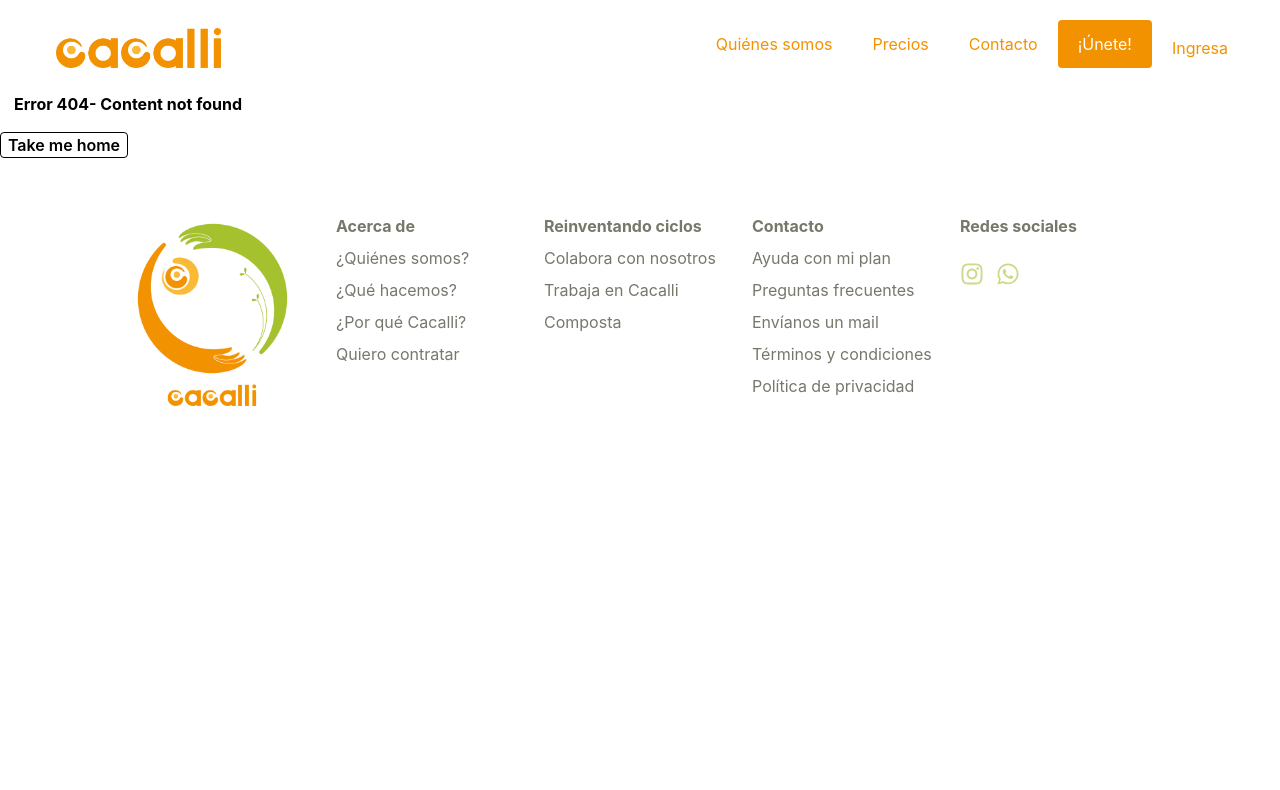
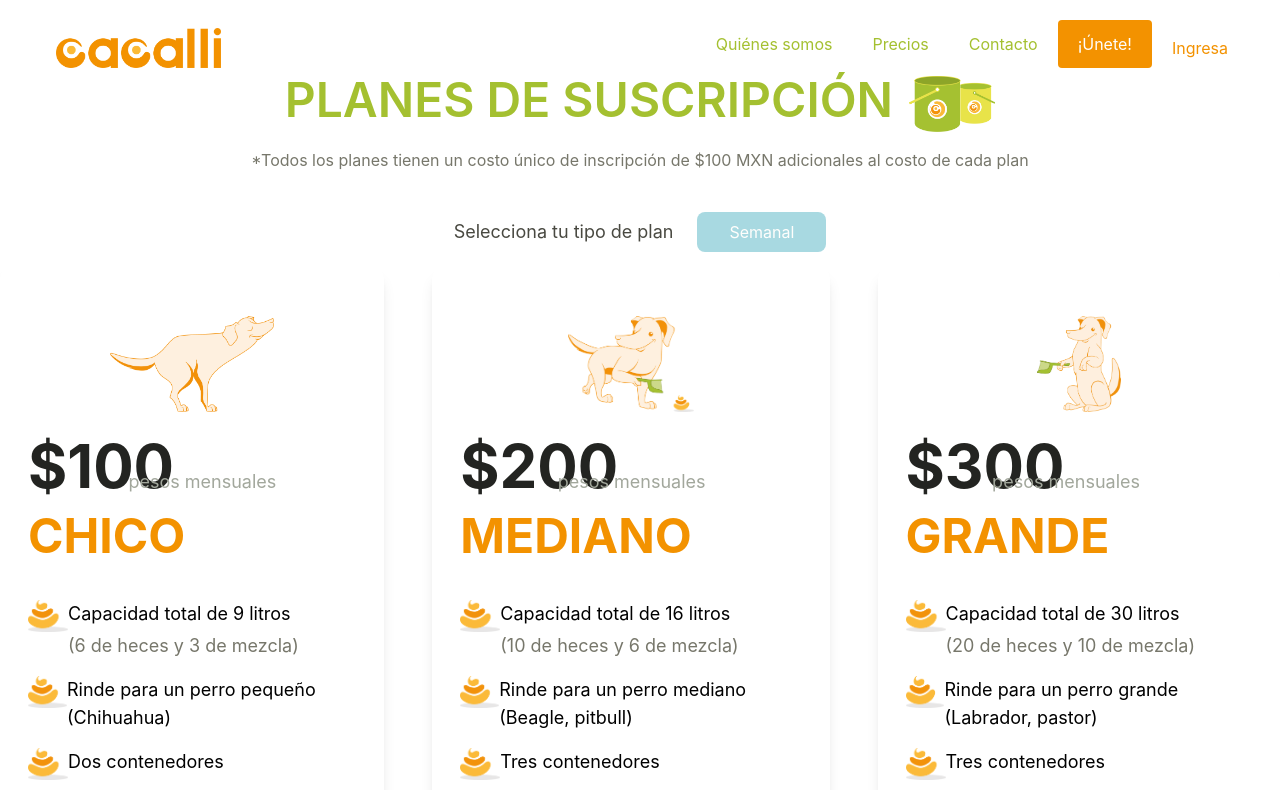
Before and after one commit to Cacalli/cacalli-frontend, a React (Create React App) app: page /plan-suscripcion in a window 1280 px wide. Shown: the top 790 px of the page. Built offline with nearby package versions, Linux system fonts and the light colour scheme.

Commit message:
create account modified

```diff
--- a/src/App.js
+++ b/src/App.js
@@ -26,7 +26,7 @@ function App() {
       <Route path="/" element={<Root />}>
         <Route index element={<Home/>}/>
         <Route path='quienes-somos' element={<About/>} />
-        <Route path='precios' element={<Prices/>} />
+        <Route path='plan-suscripcion' element={<Prices/>} />
         <Route path='contacto' element={<Contact/>} />
         <Route path='unete' element={<JoinUs/>}/>
         <Route path='*' element={<NotFound/>}/>
--- a/src/components/Button/Button.js
+++ b/src/components/Button/Button.js
@@ -3,9 +3,9 @@ import classNames from "classnames";
 const Button=({children, variant, inverse=false, isFull=false})=>{
     const classes= classNames("py-3 px-5 rounded",{
         "w-full": isFull,
-        "bg-orange-one text-neutral-white": variant=="primary",
+        "bg-orange-one text-neutral-white": variant=="primary" && !inverse,
         "bg-green-one text-neutral-white": variant=="primary" && inverse,
-        "text-orange-one": variant=="secondary",
+        "text-orange-one": variant=="secondary" && !inverse,
         "text-green-one": variant=="secondary" && inverse,
         "text-neutral-white border border-neutral-white py-1.5 px-4": variant=="neutral",
         // "text-neutral-white bg-toggle-plan px-4 py-1": variant=="toggler-plan",
--- a/src/components/Header.js
+++ b/src/components/Header.js
@@ -15,7 +15,7 @@ export default function Header(){
                     <Link to="quienes-somos">
                     <Button variant="secondary" inverse>Quiénes somos</Button>
                     </Link>
-                    <Link to="precios">
+                    <Link to="plan-suscripcion">
                     <Button variant="secondary" inverse>Precios</Button>
                     </Link>
                     <Link to="contacto">
--- a/src/pages/Home.js
+++ b/src/pages/Home.js
@@ -3,7 +3,6 @@ import Coverage from "../components/Coverage/Coverage";
 import HomeContent from "../components/HomeContent";
 import SubscriptionPlan from "../components/Subscription plan/SubscriptionPlan";
 import About from "./About";
-import Prices from "./Prices";
 
 export default function Home(){
     return(
@@ -12,7 +11,6 @@ export default function Home(){
             <HomeContent/>
             <Coverage/>
             <About/>
-            <SubscriptionPlan/>
         </div>
     )
 }
```
